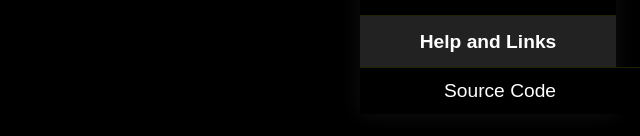
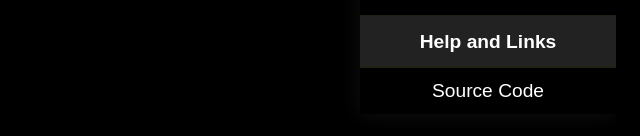
Before and after one commit to sternenseemann/likely-music, a website with bundled scripts: page web/source/index.html in a window 1280 px wide. Shown: the part 628-764 px from the top of the page, 664-1304 px from the left, 640 px wide, since content can reach past the window. Built offline with nearby package versions, Linux system fonts and the light colour scheme.

Commit message:
Fix links in the sidebar

```diff
--- a/web/source/custom.css
+++ b/web/source/custom.css
@@ -63,7 +63,8 @@ body {
 }
 
 #sidebar a {
-  padding: 0.75rem;
+  padding-bottom: 0.75rem;
+  padding-top: 0.75rem;
   display: inline-block;
   text-decoration: none;
   color: white;
```
